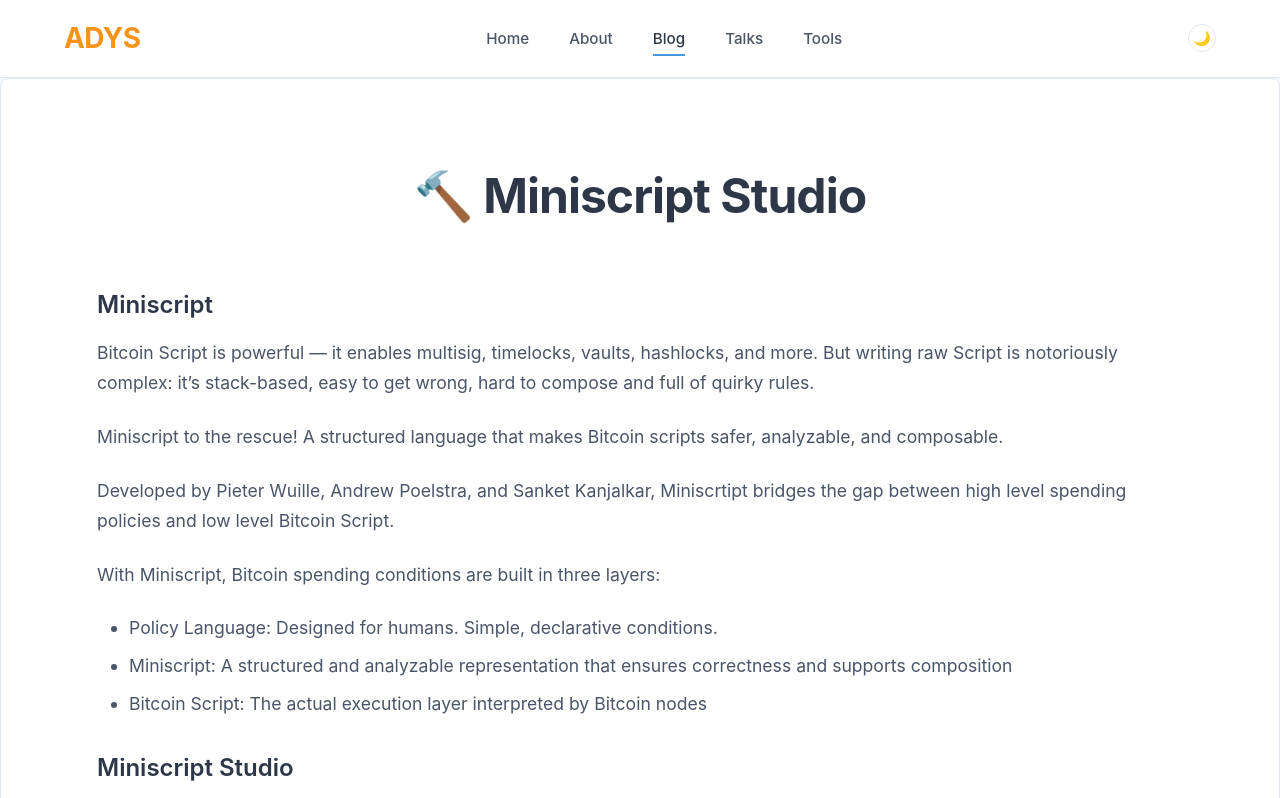
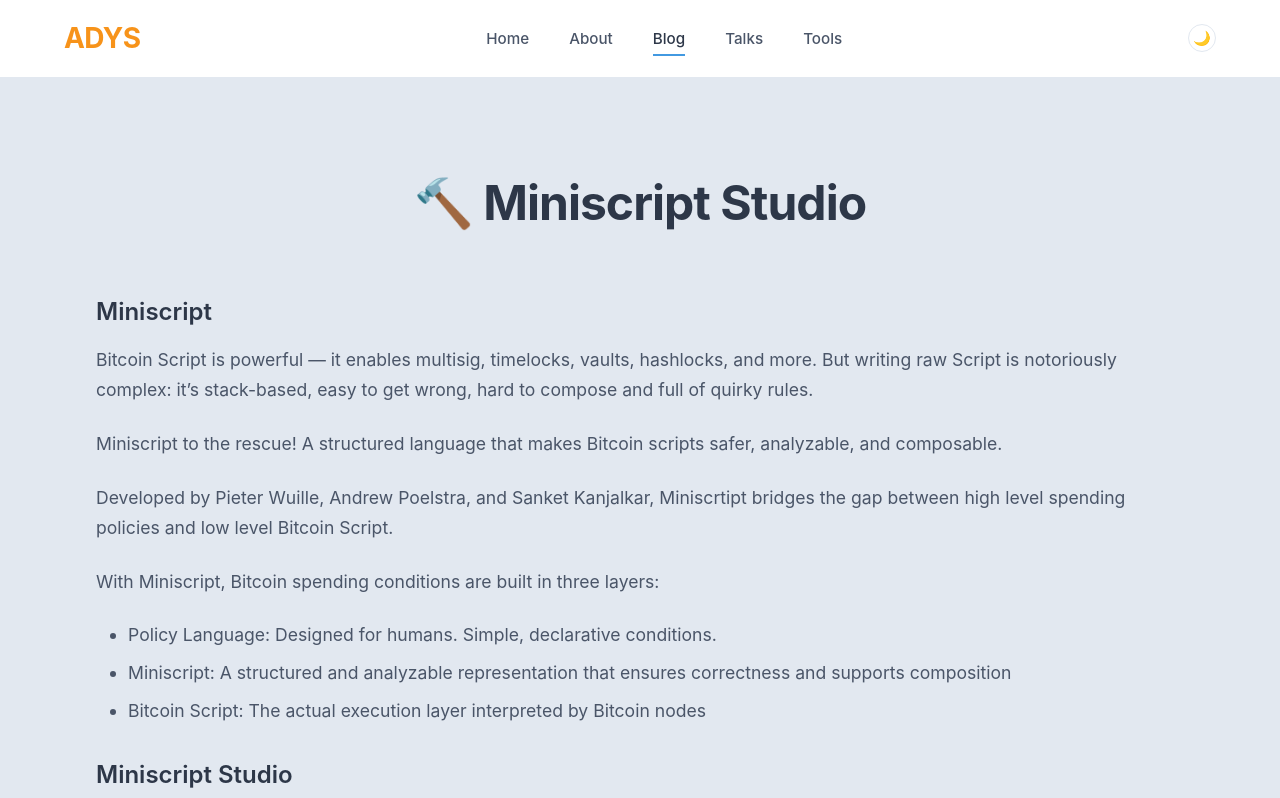
Before and after one commit to adyshimony/adys-site, a website: page blog/miniscript-studio-intro/index.html in a window 1280 px wide. Both pictures are taken after a click on the button "☀️". Shown: the top 798 px of the page. Drawn offline with Linux system fonts and the light colour scheme.

Commit message:
Fix deploy and backgournd colors

```diff
--- a/package.json
+++ b/package.json
@@ -4,6 +4,7 @@
   "description": "",
   "main": "app.js",
   "scripts": {
+    "build": "node build.js",
     "test": "echo \"Error: no test specified\" && exit 1"
   },
   "repository": {
--- a/styles.css
+++ b/styles.css
@@ -61,10 +61,14 @@ body {
     font-family: -apple-system, BlinkMacSystemFont, 'Segoe UI', Roboto, 'Helvetica Neue', Arial, sans-serif;
     line-height: 1.6;
     color: var(--text-color);
-    background: var(--bg-gradient);
+    background: #1a202c;
     min-height: 100vh;
     display: flex;
     flex-direction: column;
+}
+
+[data-theme="light"] body {
+    background: #e2e8f0;
 }
 
 .container {
@@ -359,7 +363,12 @@ main {
     padding: 4rem 0;
 }
 
-.blog-post,
+.blog-post {
+    min-height: calc(100vh - 120px);
+    padding: 3rem 0;
+    box-sizing: border-box;
+}
+
 .talk {
     background: var(--container-bg);
     border: 1px solid var(--border-color);
@@ -793,7 +802,6 @@ main {
 .about-content {
     min-height: calc(100vh - 120px);
     padding: 5rem 0;
-    background: var(--container-bg);
     box-sizing: border-box;
 }
 
```
Also changed, not shown: about/index.html (+1 -1 lines), vercel.json, 1 other file.
